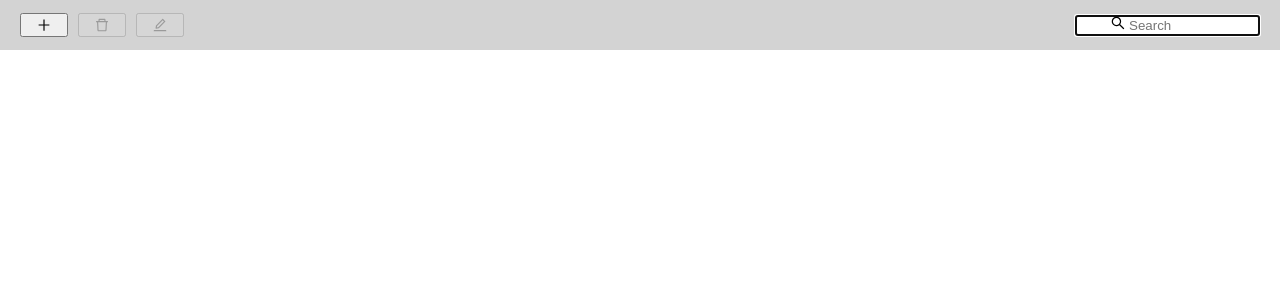
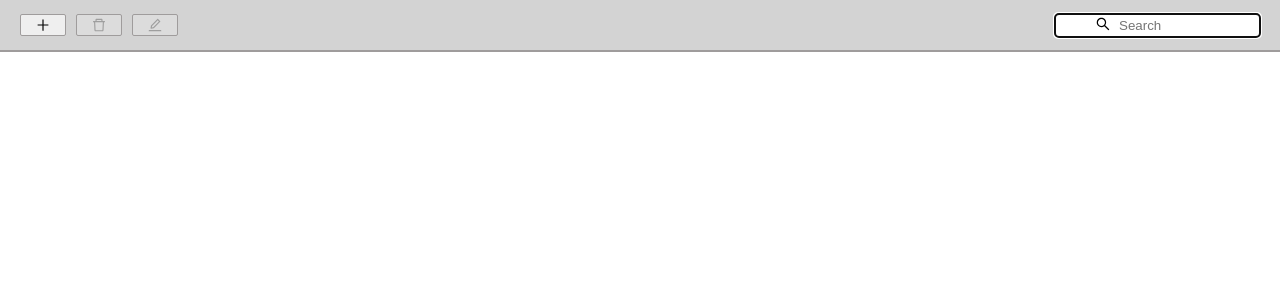
Before and after one commit to Firsache/notes-app, a React (Create React App) app: page / in a window 1280 px wide. Shown: the top 300 px of the page. Built offline with nearby package versions, Linux system fonts and the light colour scheme; the HTML template or start-up script is replaced by a standard one.

Commit message:
added styles to sidebar

```diff
--- a/src/components/App/App.jsx
+++ b/src/components/App/App.jsx
@@ -4,6 +4,7 @@ import { useSearch } from "../../hooks/search.hook";
 import { SearchBar } from "../SearchBar/SearchBar";
 import { Sidebar } from "../Sidebar/Sidebar";
 import { Workspace } from "../Workspace/Workspace";
+import { Main } from "./App.styled";
 
 export function App() {
   const { searchedQuery, search } = useSearch();
@@ -44,10 +45,10 @@ export function App() {
     >
       <div>
         <SearchBar />
-        <div>
+        <Main>
           <Sidebar />
           <Workspace />
-        </div>
+        </Main>
       </div>
     </NotesContext.Provider>
   );
--- a/src/components/App/App.styled.js
+++ b/src/components/App/App.styled.js
@@ -1,5 +1,5 @@
-// import styled from "styled-components";
+import styled from "styled-components";
 
-// export const Container = styled.div`
-//   margin: 0 4rem;
-// `;
+export const Main = styled.div`
+  display: flex;
+`;
--- a/src/components/ListItem/ListItem.jsx
+++ b/src/components/ListItem/ListItem.jsx
@@ -1,11 +1,14 @@
 import { useContext } from "react";
 import { NotesContext } from "../../context/NotesContext";
+import { Item } from "./ListItem.styled";
 
-export const ListItem = ({ note }) => {
+export const ListItem = ({ note, currentNote }) => {
   const { title, date, message } = note;
   const { choseNote } = useContext(NotesContext);
   return (
-    <li
+    <Item
+      note={note}
+      currentNote={currentNote}
       onClick={() => {
         choseNote(note);
       }}
@@ -13,6 +16,6 @@ export const ListItem = ({ note }) => {
       <h2>{title.length > 30 ? title.substr(0, 30) + "..." : title}</h2>
       <span>{date}</span>
       <span>{message}</span>
-    </li>
+    </Item>
   );
 };
--- /dev/null
+++ b/src/components/ListItem/ListItem.styled.js
@@ -0,0 +1,13 @@
+import styled from "styled-components";
+
+export const Item = styled.li`
+  padding: 10px 20px;
+  margin-right: 3px;
+  height: 70px;
+
+  background-color: ${({ note, currentNote }) =>
+    note.id === currentNote?.id ? "#ece7e7" : "white"};
+  span {
+    font-size: 14px;
+  }
+`;
--- a/src/components/SearchBar/SearchBar.styled.js
+++ b/src/components/SearchBar/SearchBar.styled.js
@@ -9,6 +9,7 @@ export const Header = styled.header`
 
   height: 50px;
   background-color: lightgray;
+  border-bottom: 2px solid #9f9c9c;
 `;
 
 export const ButtonsBlock = styled.div`
@@ -19,6 +20,8 @@ export const ButtonsBlock = styled.div`
     display: flex;
     justify-content: center;
     align-items: baseline;
+    border: 1px solid #9f9c9c;
+    border-radius: 2px;
 
     padding: 2px 14px;
   }
--- a/src/components/SearchBox/SearchBox.styled.js
+++ b/src/components/SearchBox/SearchBox.styled.js
@@ -3,17 +3,25 @@ import styled from "styled-components";
 export const Label = styled.label`
   display: flex;
   justify-content: center;
-  align-items: center;
+  align-items: baseline;
   position: relative;
 
   span {
     position: absolute;
-    top: 0;
-    left: 35px;
+    top: 2px;
+    left: 40px;
   }
 `;
 
 export const Input = styled.input`
+  border: none;
+  border-radius: 4px;
+  padding: 4px 14px;
+
+  :focus,
+  :active {
+    border-color: #9f9c9c;
+  }
   ::placeholder {
     padding-left: 50px;
   }
--- a/src/components/Sidebar/Sidebar.jsx
+++ b/src/components/Sidebar/Sidebar.jsx
@@ -1,17 +1,21 @@
 import { useContext } from "react";
 import { NotesContext } from "../../context/NotesContext";
 import { ListItem } from "../ListItem/ListItem";
+import { Container, List } from "./Sidebar.styled.js";
 
 export const Sidebar = () => {
-  const { notesList, searchedQuery } = useContext(NotesContext);
+  const { notesList, searchedQuery, currentNote } = useContext(NotesContext);
   const searchedNotes = notesList.filter((note) =>
     note.message.toLowerCase().includes(searchedQuery.toLowerCase())
   );
   return (
-    <ul>
+    <Container>
+      <List>
         {!searchedQuery &&
           notesList.length > 0 &&
-        notesList.map((note) => <ListItem key={note.id} note={note} />)}
+          notesList.map((note) => (
+            <ListItem key={note.id} note={note} currentNote={currentNote} />
+          ))}
 
         {searchedQuery &&
           searchedNotes.length > 0 &&
@@ -19,6 +23,7 @@ export const Sidebar = () => {
         {searchedQuery && searchedNotes.length < 1 && (
           <div>Note is not found</div>
         )}
-    </ul>
+      </List>
+    </Container>
   );
 };
--- /dev/null
+++ b/src/components/Sidebar/Sidebar.styled.js
@@ -0,0 +1,35 @@
+import styled from "styled-components";
+
+export const Container = styled.div`
+  flex-basis: 30%;
+  min-width: 200px;
+  height: 100vh;
+
+  overflow-y: scroll;
+  scroll-behavior: smooth;
+
+  ::-webkit-scrollbar {
+    -webkit-appearance: none;
+    width: 15px;
+  }
+
+  ::-webkit-scrollbar-track {
+    margin-top: 3px;
+  }
+  ::-webkit-scrollbar-thumb {
+    background: lightgray;
+    border-radius: 10px;
+  }
+`;
+export const List = styled.ul`
+  list-style: none;
+  padding: 0;
+  margin: 0;
+
+  h2 {
+    padding: 0;
+    margin: 0;
+
+    font-size: 16px;
+  }
+`;
```
Lines whose indentation alone changed are shown as unchanged.
